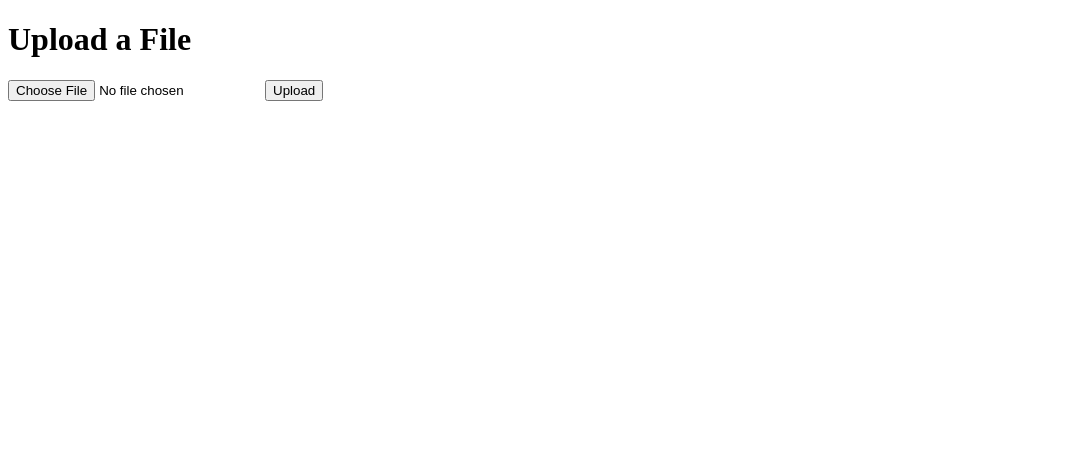
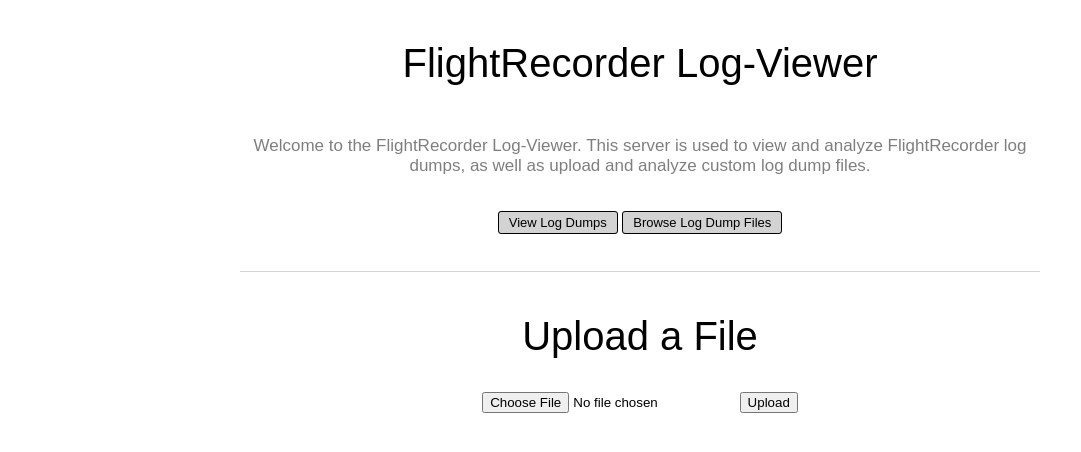
Before and after one commit to 404-ma/Log-Server, a Flask app: page / in a window 1280 px wide. Shown: the top 452 px of the page, without its empty margins (0-1081 px from the left). Run offline with Flask 3, Linux system fonts and the light colour scheme.

Commit message:
fixed pages and added search in browse

```diff
--- a/templates/index.html
+++ b/templates/index.html
@@ -3,24 +3,73 @@
 <head>
     <meta charset="UTF-8">
     <meta name="viewport" content="width=device-width, initial-scale=1.0">
-    <title>File Upload</title>
+    <title>Log-View Home</title>
+    <style>
+    body {
+      font-family: sans-serif;
+    }
+    h1 {
+      font-weight: 500;
+    }
+    section {
+      width: 100%;
+      margin-left: auto;
+      margin-right: auto;
+      /* background: red; */
+      max-width: 800px;
+      display: flex;
+      flex-direction: column;
+      align-items: center;
+    }
+    section > h1 {
+      font-size: 40px;
+    }
+    section > p {
+      text-align: center;
+      opacity: 50%;
+      font-size: 17px;
+    }
+    a {
+      text-decoration: none;
+      font-size: 13px;
+      background: lightgray;
+      padding: 3px 10px;
+      border: 1px solid black;
+      color: black;
+      border-radius: 3px;
+      cursor: pointer;
+    }
+    a:hover {
+      opacity: 70%;
+    }
+    section > div {
+      margin-top: 20px;
+    }
+    hr {
+      background: #d4d4d4;
+      height :1px;
+      width: 100%;
+      border: none;
+      margin-top: 40px;
+    }
+    </style>
 </head>
 <body>
+
+    <section>
+      <h1>FlightRecorder Log-Viewer</h1>
+      <p>Welcome to the FlightRecorder Log-Viewer. This server is used to view and analyze FlightRecorder log dumps, as well as upload and analyze custom log dump files.</p>
+      <div>
+        <a href="/view">View Log Dumps</a>
+        <a href="/browse">Browse Log Dump Files</a>
+      </div>
+      <hr />
     <h1>Upload a File</h1>
-
-    {% with messages = get_flashed_messages() %}
-      {% if messages %}
-        <ul>
-          {% for message in messages %}
-            <li>{{ message }}</li>
-          {% endfor %}
-        </ul>
-      {% endif %}
-    {% endwith %}
-
     <form action="/upload" method="post" enctype="multipart/form-data">
         <input type="file" name="file" required>
         <input type="submit" value="Upload">
     </form>
+    </section>
+
 </body>
 </html>
--- a/templates/result.html
+++ b/templates/result.html
@@ -3,7 +3,7 @@
 <head>
     <meta charset="UTF-8">
     <meta name="viewport" content="width=device-width, initial-scale=1.0">
-    <title>Result</title>
+    <title>Log Dump Viewer</title>
     <style>
     body {
       font-family: sans-serif;
```
Also changed, not shown: templates/browse.html (+50 -4 lines).
